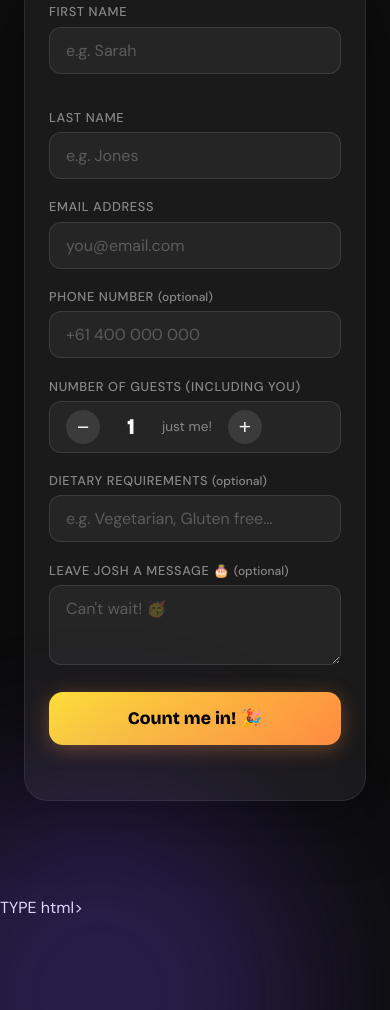
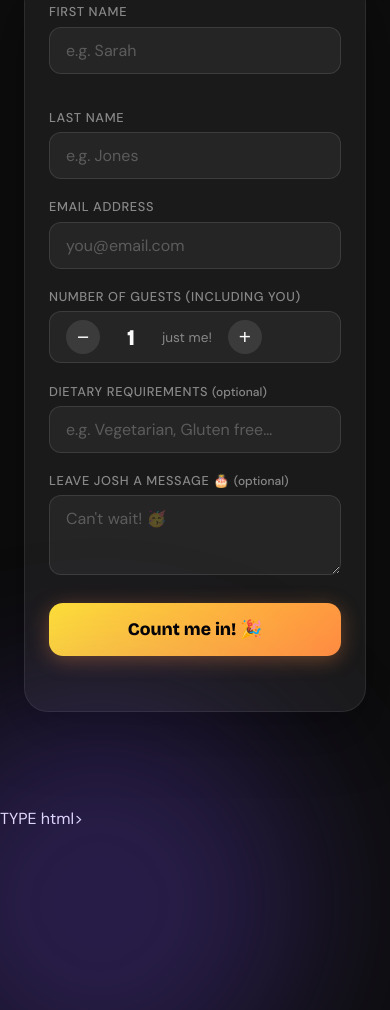
Before and after one commit to dimierij/josh-21st, a website: page docs/index.html in a window 390 px wide. Shown: the part 2114-3124 px from the top of the page. Drawn offline with nearby package versions, Linux system fonts and the light colour scheme.

Commit message:
remove phone field

```diff
--- a/docs/index.html
+++ b/docs/index.html
@@ -108,11 +108,6 @@
         <label for="email">Email address</label>
         <input type="email" id="email" placeholder="you@email.com" />
         <span class="error-msg" id="err-email">Please enter a valid email</span>
-      </div>
-
-      <div class="form-group">
-        <label for="phone">Phone number <span class="opt">(optional)</span></label>
-        <input type="tel" id="phone" placeholder="+61 400 000 000" />
       </div>
 
       <div class="form-group">
@@ -262,11 +257,6 @@
       </div>
 
       <div class="form-group">
-        <label for="phone">Phone number <span class="opt">(optional)</span></label>
-        <input type="tel" id="phone" placeholder="+61 400 000 000" />
-      </div>
-
-      <div class="form-group">
         <label>Number of guests (including you)</label>
         <div class="counter-wrap">
           <button class="counter-btn" id="dec-btn" type="button">−</button>
```
